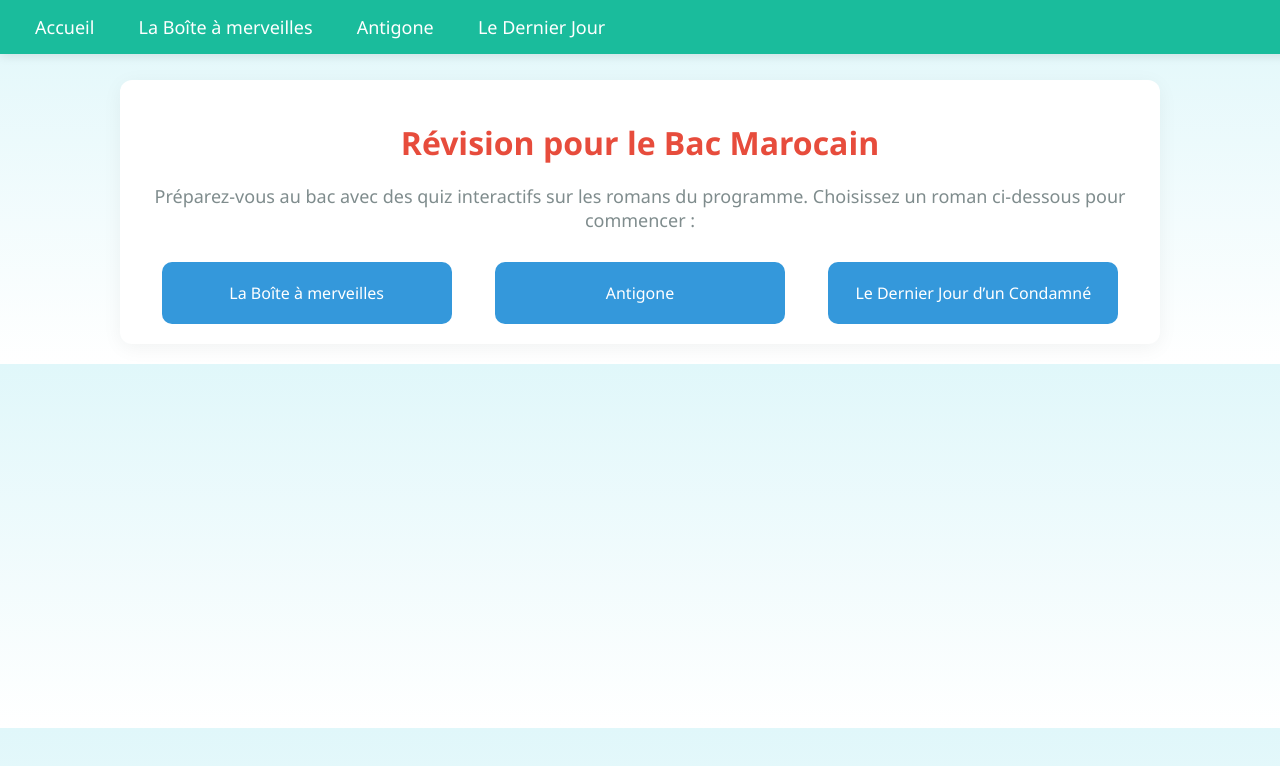
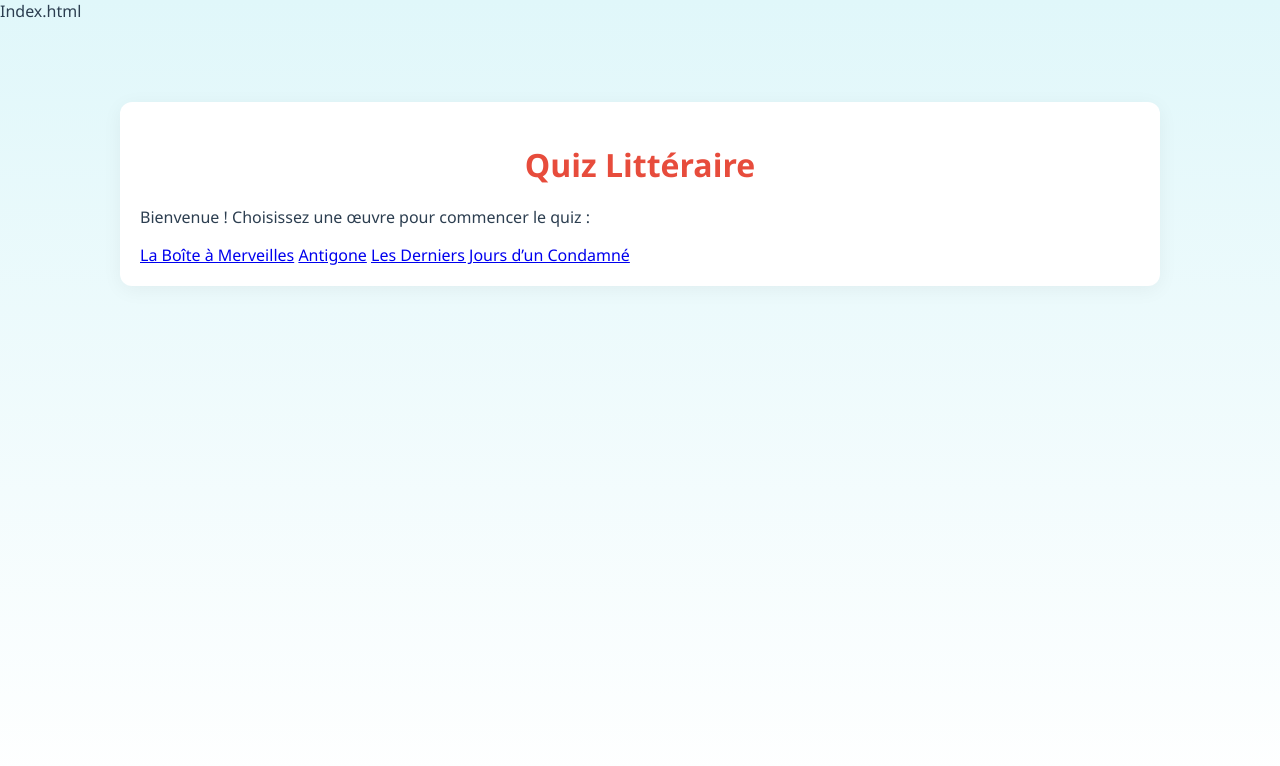
Before and after one commit to Dinarebeout/bac_romans, a plain HTML site: page index.html in a window 1280 px wide. Drawn offline with Linux system fonts and the light colour scheme.

Commit message:
Update index.html

```diff
--- a/index.html
+++ b/index.html
@@ -1,26 +1,21 @@
+Index.html
 <!DOCTYPE html>
 <html lang="fr">
 <head>
-  <meta charset="UTF-8">
-  <meta name="viewport" content="width=device-width, initial-scale=1.0">
-  <title>Révision Bac Marocain - Quiz Romans</title>
-  <link rel="stylesheet" href="quiz.css">
+    <meta charset="UTF-8">
+    <meta name="viewport" content="width=device-width, initial-scale=1.0">
+    <title>Quiz Littéraire - Accueil</title>
+    <link rel="stylesheet" href="quiz.css">
 </head>
 <body>
-  <nav class="navbar">
-    <a href="index.html">Accueil</a>
-    <a href="boite.html">La Boîte à merveilles</a>
-    <a href="antigone.html">Antigone</a>
-    <a href="condamne.html">Le Dernier Jour</a>
-  </nav>
-  <div class="container">
-    <h1>Révision pour le Bac Marocain</h1>
-    <p class="intro">Préparez-vous au bac avec des quiz interactifs sur les romans du programme. Choisissez un roman ci-dessous pour commencer :</p>
-    <div class="roman-list">
-      <a href="boite.html" class="roman-card">La Boîte à merveilles</a>
-      <a href="antigone.html" class="roman-card">Antigone</a>
-      <a href="condamne.html" class="roman-card">Le Dernier Jour d’un Condamné</a>
+    <div class="container">
+        <h1>Quiz Littéraire</h1>
+        <p>Bienvenue ! Choisissez une œuvre pour commencer le quiz :</p>
+        <div class="selection">
+            <a href="boite.html" class="book-link">La Boîte à Merveilles</a>
+            <a href="antigone.html" class="book-link">Antigone</a>
+            <a href="condamne.html" class="book-link">Les Derniers Jours d’un Condamné</a>
+        </div>
     </div>
-  </div>
 </body>
 </html>
```
